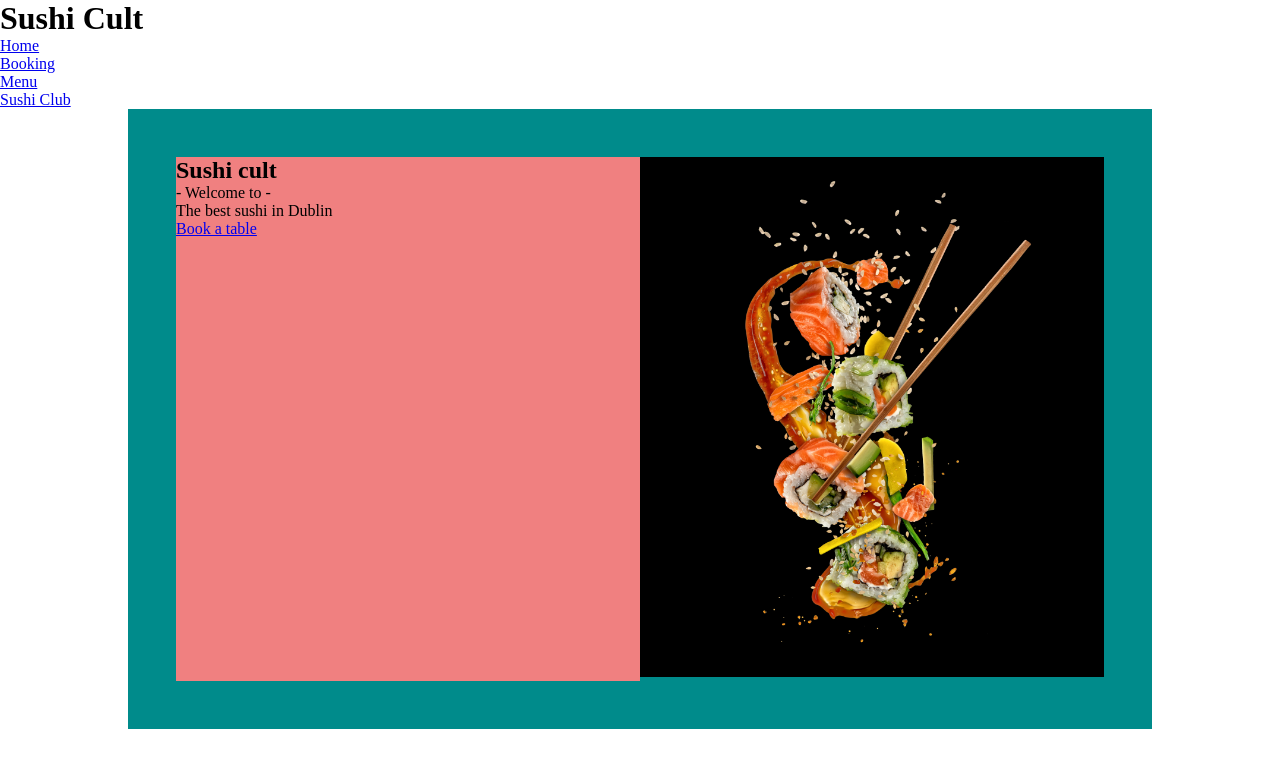
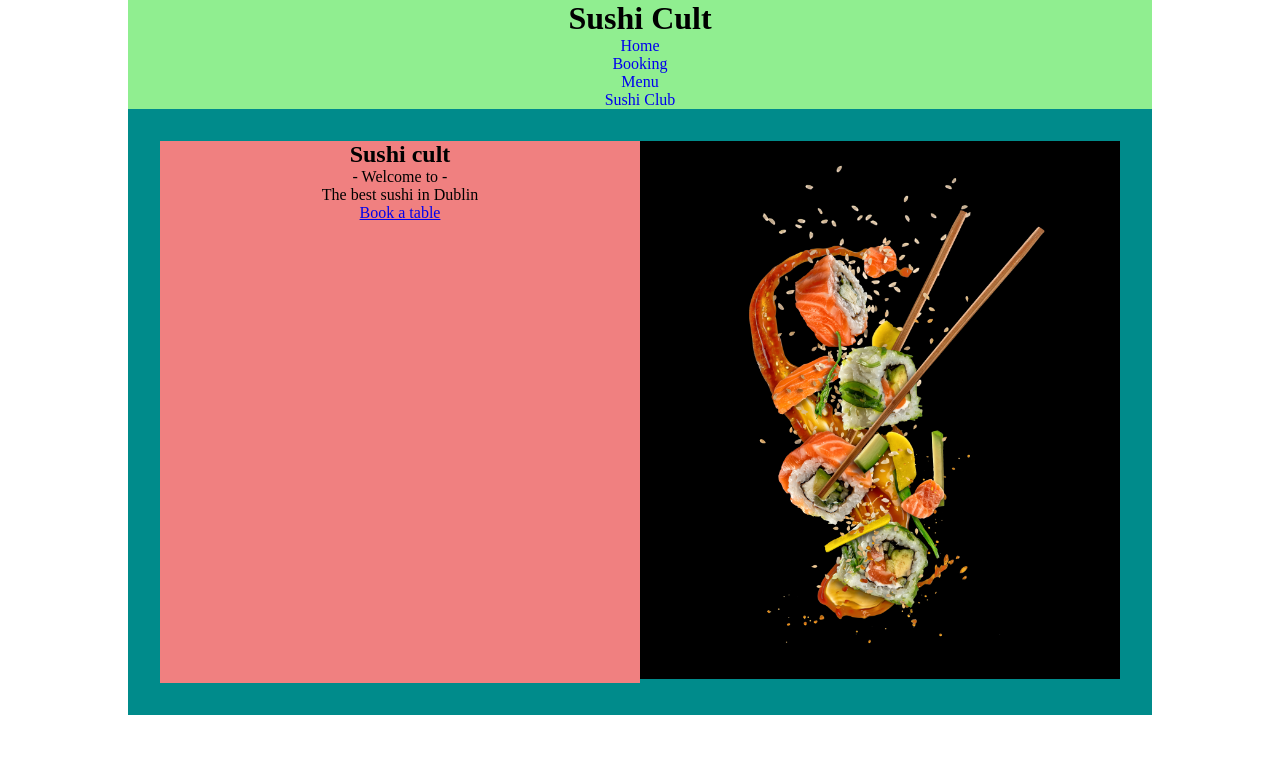
Before and after one commit to ogc1231/sushi-cult-restaurant, a plain HTML site: page index.html in a window 1280 px wide. Drawn offline with Linux system fonts and the light colour scheme.

Commit message:
"Style hero/header section basic"

```diff
--- a/assets/css/style.css
+++ b/assets/css/style.css
@@ -5,16 +5,53 @@
 }
 
 
+/* Header and nav bar */
+
+.header {
+    background-color: lightgreen;
+    width: 80%;
+    margin: 0 auto;
+    text-align: center;
+
+}
+
+.title {
+
+}
+
+.nav {
+
+}
+.nav-list {
+
+}
+
+.nav-item {
+    list-style: none;
+}
+
+.nav-link {
+    text-decoration: none;
+}
+
+.current-page {
+
+}
+
+
+/* Hero section */
+
 .hero {
     background-color: darkcyan;
     width: 80%;
     margin: 0 auto;
-    padding: 3em;
+    padding: 2em;
 }
 
 .hero-text {
     background-color: lightcoral;
     margin: 0 auto;
+    text-align: center;
 }
 
 .hero-img {
@@ -24,6 +61,8 @@
 img {
     width: 100%;
 }
+
+/* Media */
 
 @media (min-width:900px) {
     .hero {
--- a/index.html
+++ b/index.html
@@ -8,9 +8,8 @@
     <title>Sushi Cult</title>
 </head>
 <body>
-    <header>
-        <div class="container header-flex">
-            <h1>Sushi Cult</h1>
+    <header class="header">
+        <h1 class="title">Sushi Cult</h1>
         <nav class="nav">
             <ul class="nav-list">
                 <li class="nav-item"><a class="nav-link current-page" href="index.html">Home</a></li>
@@ -19,7 +18,7 @@
                 <li class="nav-item"><a class="nav-link" href="#">Sushi Club</a></li>
             </ul>
         </nav>
-        </div>
+
     </header>
     <main>
         <section class="hero">
```
Lines whose indentation alone changed are shown as unchanged.
